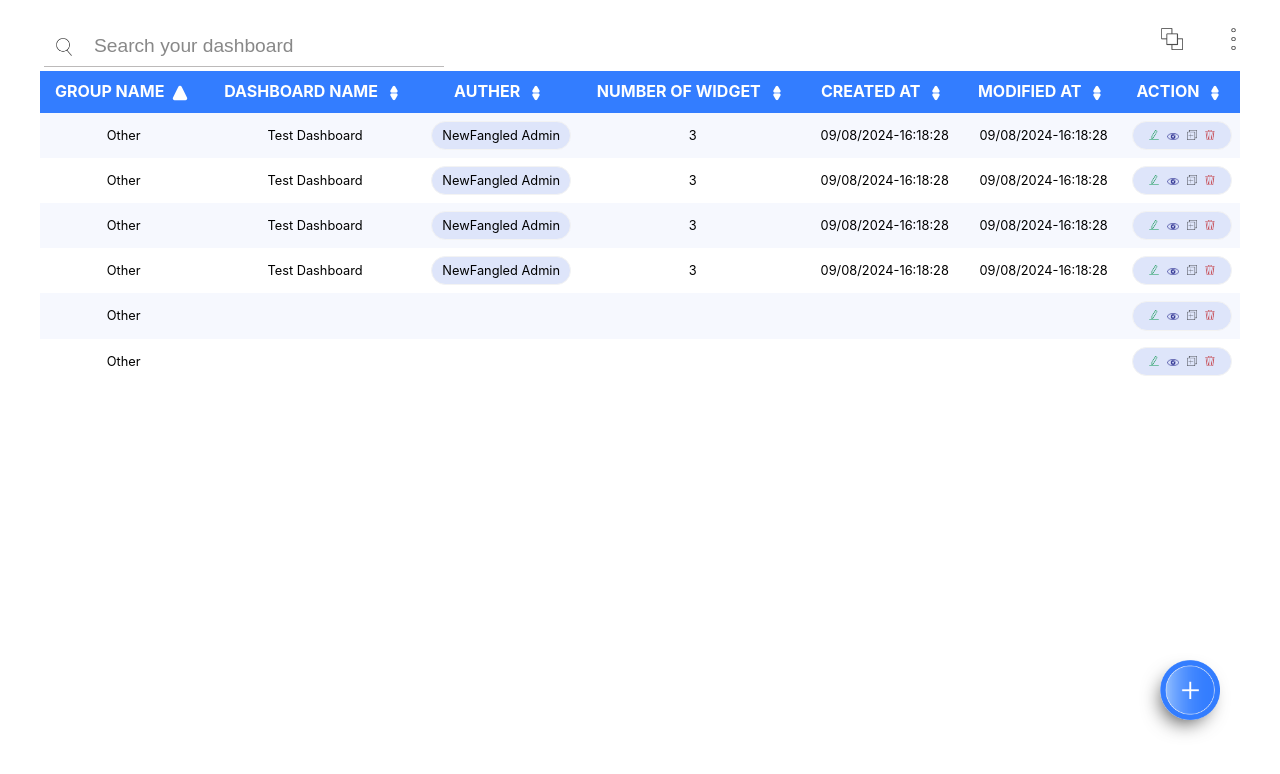
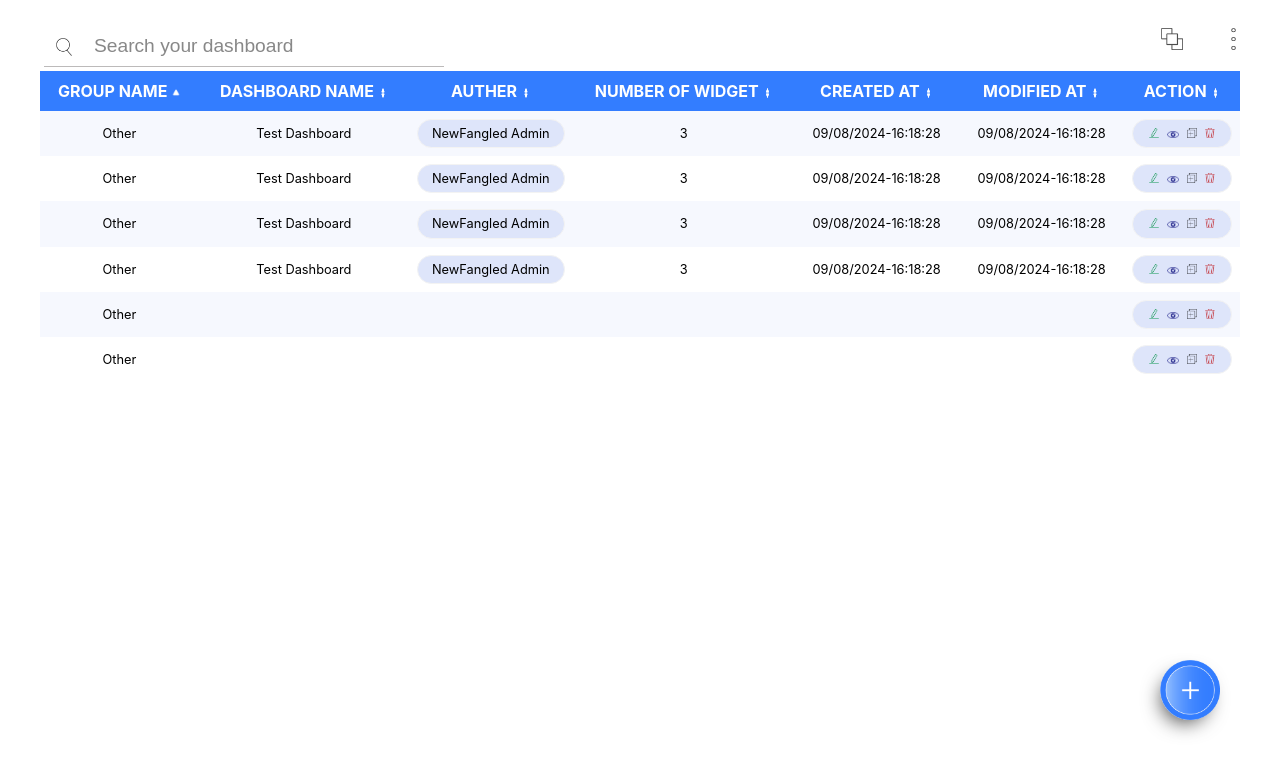
Before and after one commit to vi-verma/react-styled-left-menu, a React (Vite) app: page / in a window 1280 px wide. Both pictures are taken after a click on the picture 180 px from the left and 92 px from the top of the page. Shown: the top 774 px of the page. Built offline with nearby package versions, Linux system fonts and the light colour scheme.

Commit message:
sortinng arrow

```diff
--- a/src/components/table/CustomTable.jsx
+++ b/src/components/table/CustomTable.jsx
@@ -56,14 +56,16 @@ const ContentWrapper = styled.div`
   background: #dee5fa;
 `;
 const SortIcon = styled.img`
-  height: 1.5rem;
+  height: 1rem;
+  width: 0.6rem;
   margin-left: 4px;
   vertical-align: middle;
-  /* display: hide;
-  &:hover{
-    display: block;
-  } */
-  /* text-align: center; */
+`;
+const SortedIcon = styled.img`
+  height: 0.6rem;
+  width: 0.6rem;
+  margin-left: 4px;
+  vertical-align: middle;
 `;
 
 const TABLE_DATA = [
@@ -202,7 +204,7 @@ const CustomTable = () => {
                   {el?.title}
                   {table?.sort === "asc" &&
                   table?.sortColumn === el?.dataIndex ? (
-                    <SortIcon
+                    <SortedIcon
                       onClick={() =>
                         handleTableChange({
                           sort: "desc",
@@ -214,7 +216,7 @@ const CustomTable = () => {
                     />
                   ) : table?.sort === "desc" &&
                     table?.sortColumn === el?.dataIndex ? (
-                    <SortIcon
+                    <SortedIcon
                       onClick={() =>
                         handleTableChange({
                           sort: "",
```
